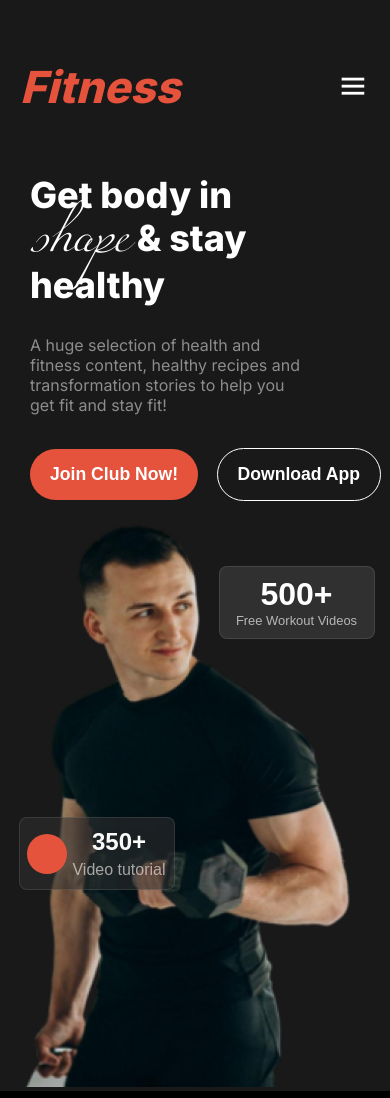
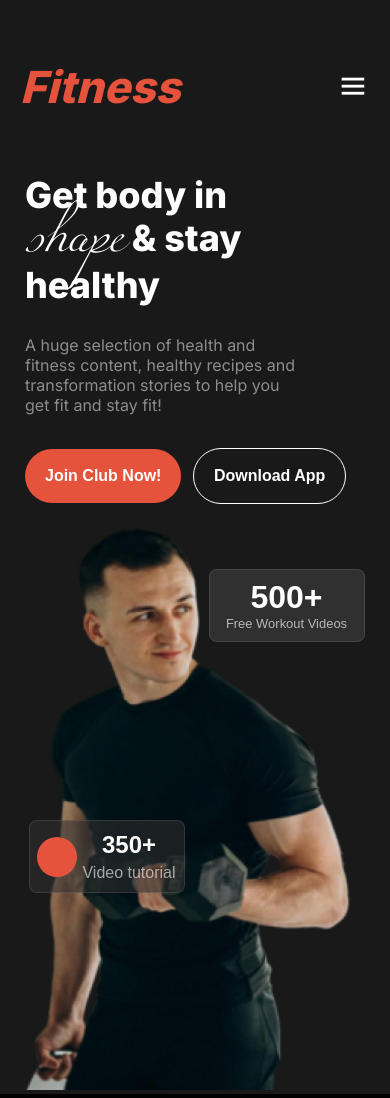
Before and after one commit to alshahriar99/second-assignment, a plain HTML site: page index.html in a window 390 px wide. Shown: the top 1098 px of the page. Drawn offline with nearby package versions, Linux system fonts and the light colour scheme.

Commit message:
banner section simple update

```diff
--- a/style/style.css
+++ b/style/style.css
@@ -262,7 +262,7 @@ button#spical{
   /* Run extra section style */
 
 .runExtra-contant{
-  width: 1060px;
+  max-width: 1060px;
   height: 370px;
   margin: 0 auto;
   display: flex;
@@ -660,7 +660,7 @@ hr{
       width: 100%;
       height: auto;
       margin-top: 0;
-      padding-left: 30px;
+      padding-left: 25px;
     }
     .banner-title{
       font-size: 2.25rem;
@@ -673,7 +673,9 @@ hr{
       height: 96px;
     }
     .btn-primary , .download{
-      padding: 15px 20px;
+      padding: 18px 20px;
+      margin-right: 7px;
+      font-size: 1rem;
     }
     .banner-img{
       width: 353px;
@@ -688,7 +690,7 @@ hr{
     #spical-top{
       width: 156px;
       height: 73px;
-      margin-left:200px ;
+      margin-left:190px;
       margin-top:65px;
       border-radius: 8px;
     }
@@ -699,7 +701,7 @@ hr{
       width: 156px;
       height: 73px;
       gap: 5px;
-      margin-left:0 ;
+      margin-left:10px;
       margin-top:-274px;
       border-radius: 8px;
     }
```
